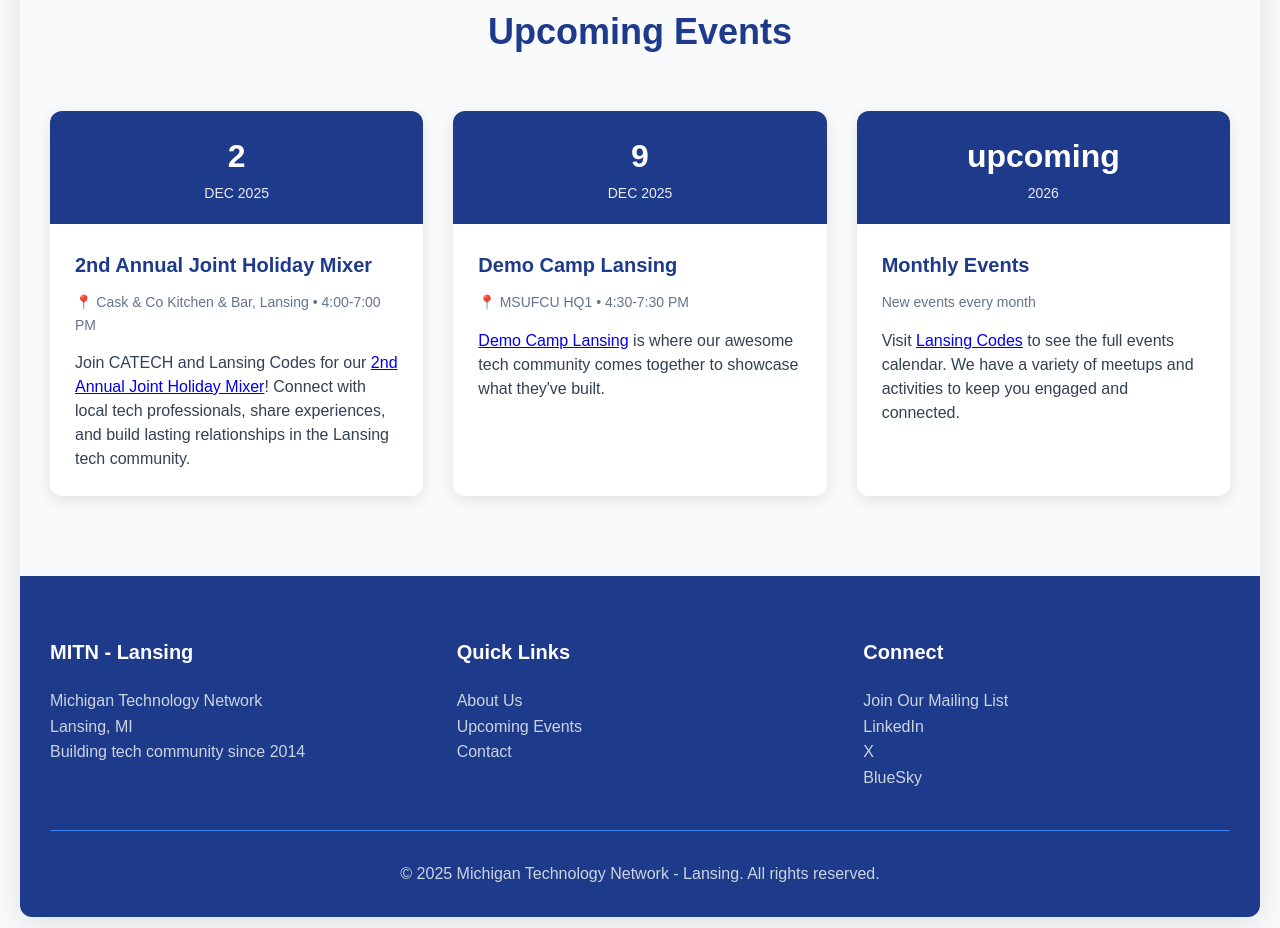
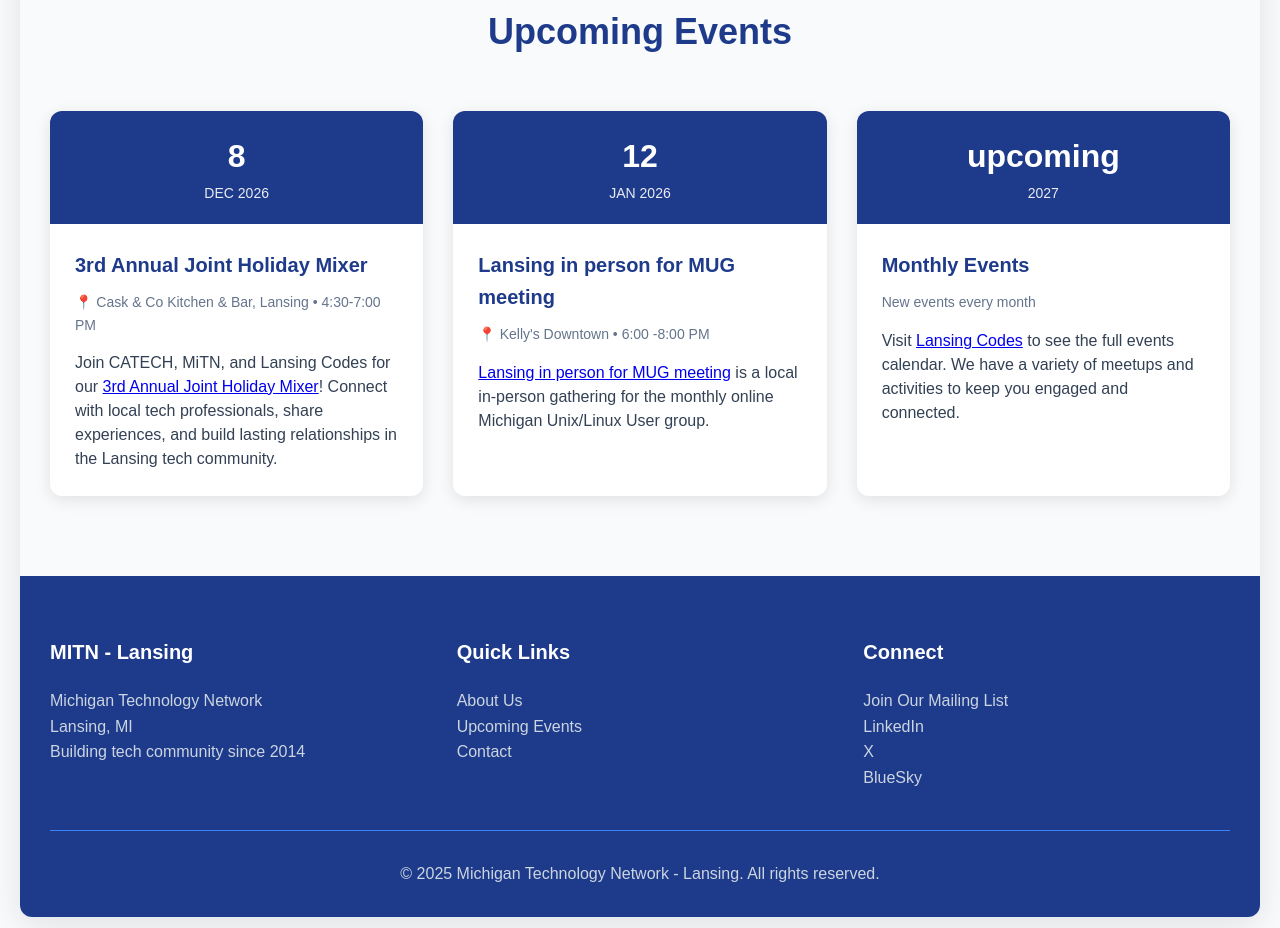
Before and after one commit to mitn-lansing/www, a plain HTML site: page index.html in a window 1280 px wide. Shown: the part 2237-3165 px from the top of the page. Drawn offline with Linux system fonts and the light colour scheme.

Commit message:
Update event details and dates in index.html
updated holiday social and changed get-lit to mug meeting

```diff
--- a/index.html
+++ b/index.html
@@ -538,30 +538,30 @@
                     <div class="events-grid">
                         <div class="event-card">
                             <div class="event-date">
-                                <div class="event-day">2</div>
-                                <div class="event-month">DEC 2025</div>
+                                <div class="event-day">8</div>
+                                <div class="event-month">DEC 2026</div>
                             </div>
                             <div class="event-content">
-                                <h3 class="event-title">2nd Annual Joint Holiday Mixer</h3>
-                                <div class="event-details">📍 Cask & Co Kitchen & Bar, Lansing • 4:00-7:00 PM</div>
-                                <p class="event-desc">Join CATECH and Lansing Codes for our <a href="https://www.meetup.com/lansing-codes-meetup/events/311990602/">2nd Annual Joint Holiday Mixer</a>! Connect with local tech professionals, share experiences, and build lasting relationships in the Lansing tech community.</p>
+                                <h3 class="event-title">3rd Annual Joint Holiday Mixer</h3>
+                                <div class="event-details">📍 Cask & Co Kitchen & Bar, Lansing • 4:30-7:00 PM</div>
+                                <p class="event-desc">Join CATECH, MiTN, and Lansing Codes for our <a href="https://www.meetup.com/catech/events/316881308/">3rd Annual Joint Holiday Mixer</a>! Connect with local tech professionals, share experiences, and build lasting relationships in the Lansing tech community.</p>
                             </div>
                         </div>
                         <div class="event-card">
                             <div class="event-date">
-                                <div class="event-day">9</div>
-                                <div class="event-month">DEC 2025</div>
+                                <div class="event-day">12</div>
+                                <div class="event-month">JAN 2026</div>
                             </div>
                             <div class="event-content">
-                                <h3 class="event-title">Demo Camp Lansing</h3>
-                                <div class="event-details">📍 MSUFCU HQ1 • 4:30-7:30 PM</div>
-                                <p class="event-desc"><a href="https://www.meetup.com/lansing-codes-meetup/events/312022628/">Demo Camp Lansing</a> is where our awesome tech community comes together to showcase what they've built.</p>
+                                <h3 class="event-title">Lansing in person for MUG meeting</h3>
+                                <div class="event-details">📍 Kelly's Downtown • 6:00 -8:00 PM</div>
+                                <p class="event-desc"><a href="https://www.meetup.com/lansing-devops-meetup/events/317488656/">Lansing in person for MUG meeting</a> is a local in-person gathering for the monthly online Michigan Unix/Linux User group.</p>
                             </div>
                         </div>
                         <div class="event-card">
                             <div class="event-date">
                                 <div class="event-day">upcoming</div>
-                                <div class="event-month">2026</div>
+                                <div class="event-month">2027</div>
                             </div>
                             <div class="event-content">
                                 <h3 class="event-title">Monthly Events</h3>
```
